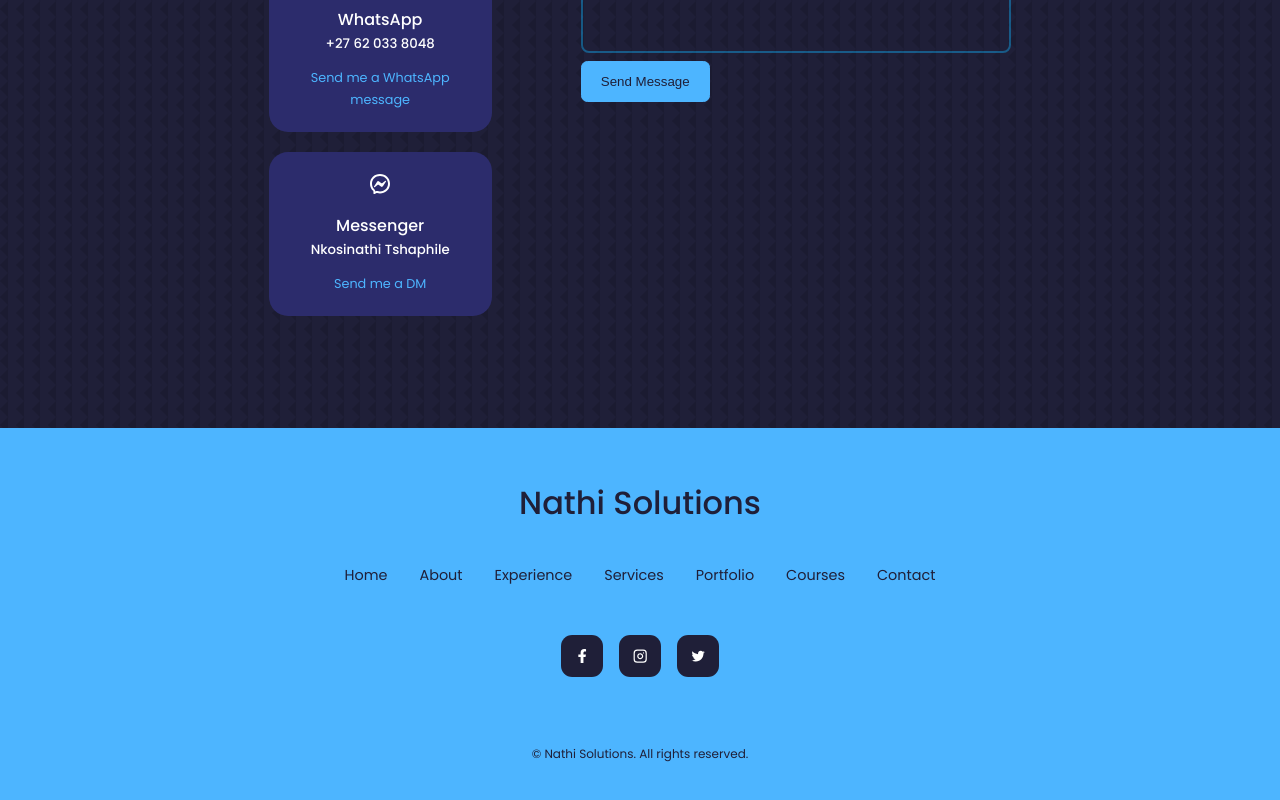
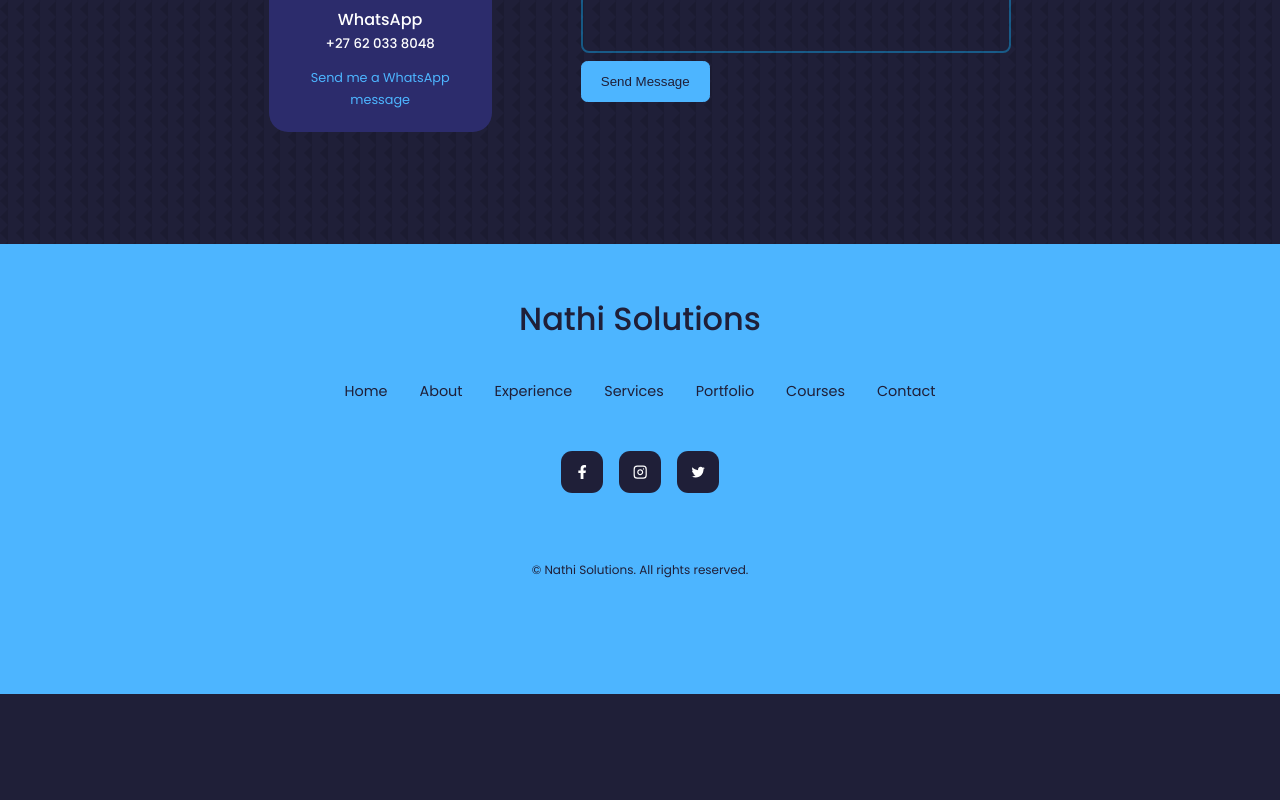
Before and after one commit to Inathi-M/Portfolio-Website-v2, a React (Create React App) app: page / in a window 1280 px wide. Shown: the part 4895-5695 px from the top of the page. After the commit the page ends 5589 px from the top, so only its background shows below. Built offline with nearby package versions, Linux system fonts and the light colour scheme.

Commit message:
This is the latest commit before I screw things up

```diff
--- a/src/components/contact/Contact.jsx
+++ b/src/components/contact/Contact.jsx
@@ -51,12 +51,6 @@ const Contact = () => {
               Send me a WhatsApp message
             </a>
           </article>
-          <article className="contact__option">
-            <RiMessengerLine className="contact__option-icon" />
-            <h4>Messenger</h4>
-            <h5>Nkosinathi Tshaphile</h5>
-            <a href="https://m.me/nkosinathi.tshaphile">Send me a DM</a>
-          </article>
         </div>
         {/**END OF CONTACT OPTIONS */}
         <form ref={form} onSubmit={sendEmail}>
```
